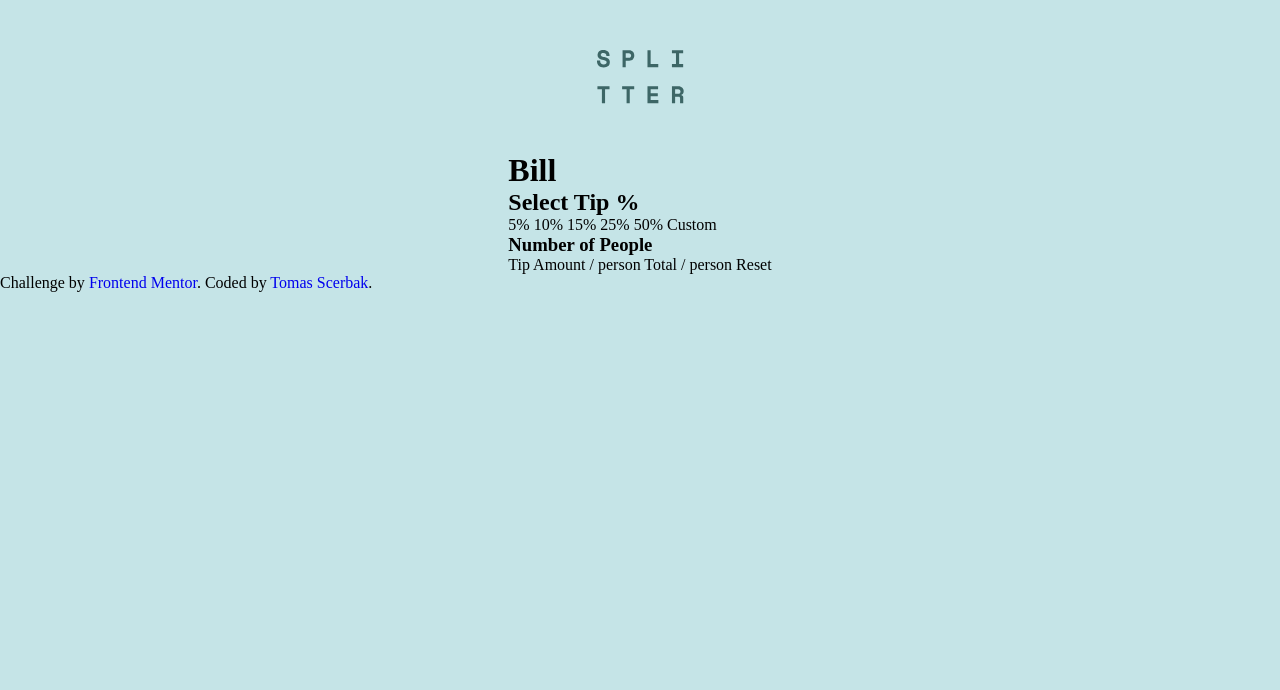
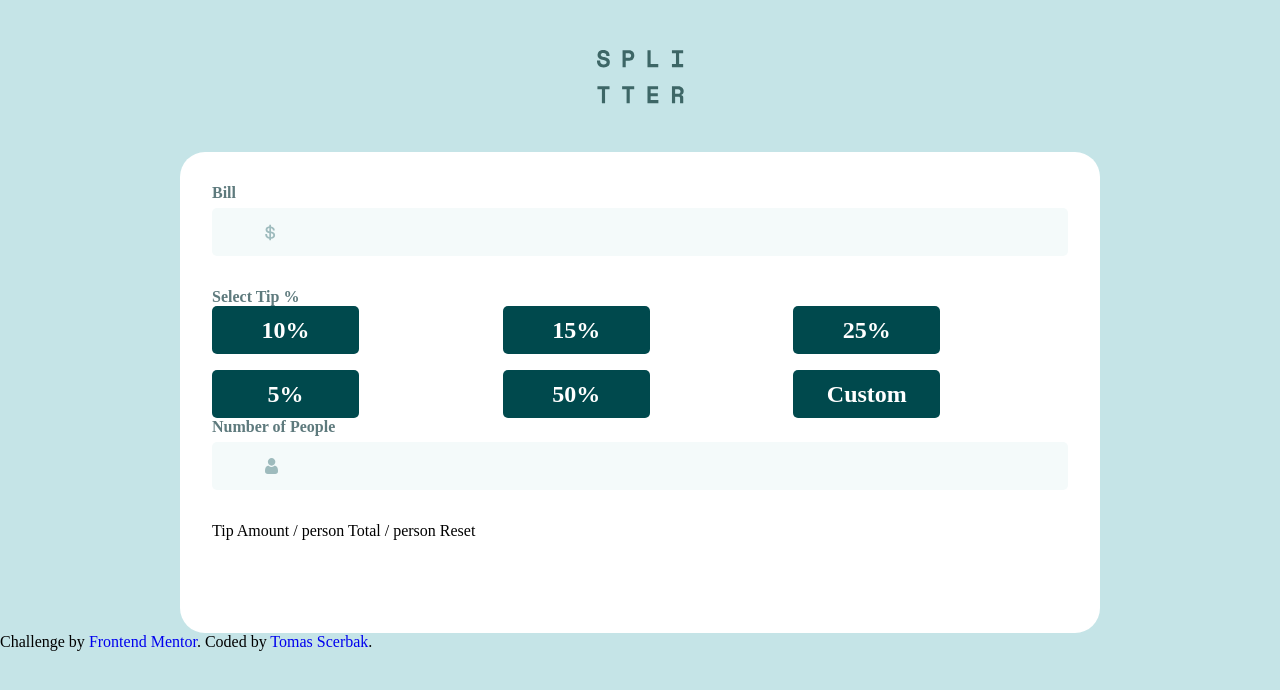
Before and after one commit to TomasScerbak/tip-calculator-app, a plain HTML site: page index.html in a window 1280 px wide. Drawn offline with Linux system fonts and the light colour scheme.

Commit message:
creating card

```diff
--- a/index.html
+++ b/index.html
@@ -25,11 +25,38 @@
       <div class="container">
         <img class="logo" src="images/logo.svg" alt="SPLITTER" />
         <div class="card">
-          <h1>Bill</h1>
-          <h2>Select Tip %</h2>
-          5% 10% 15% 25% 50% Custom
-          <h3>Number of People</h3>
-          Tip Amount / person Total / person Reset
+          <form action="#">
+            <div class="bill-wrapper">
+              <label class="bill-text" for="bill">Bill</label>
+              <div class="input-wrapper">
+                <img class="dollar" src="images/icon-dollar.svg" alt="dollar" />
+                <input dir="rtl" id="bill" type="text" />
+              </div>
+            </div>
+            <div class="tip-wrapper">
+              <label class="tip-text">Select Tip %</label>
+              <div class="buttons">
+                <button class="btn">10%</button>
+                <button class="btn">15%</button>
+                <button class="btn">25%</button>
+                <button class="btn">5%</button>
+                <button class="btn">50%</button>
+                <button class="btn btn--custom">Custom</button>
+              </div>
+            </div>
+            <div class="person-wrapper">
+              <label class="people-text" id="people">Number of People</label>
+              <div class="input-wrapper">
+                <img
+                  class="person-icon"
+                  src="images/icon-person.svg"
+                  alt="person icon"
+                />
+                <input dir="rtl" id="bill" type="text" />
+              </div>
+            </div>
+            Tip Amount / person Total / person Reset
+          </form>
         </div>
       </div>
       <div class="attribution">
--- /dev/null
+++ b/styles/_buttons.scss
@@ -0,0 +1,23 @@
+@import "./variables";
+@import "./typography";
+
+.buttons {
+  display: grid;
+  grid-template-rows: repeat(2, auto);
+  grid-template-columns: repeat(3, auto);
+  gap: 1.6rem;
+}
+
+.btn {
+  outline: none;
+  border: none;
+  background-color: $very-dark-cyan;
+  color: $white;
+  font-size: 2.4rem;
+  font-weight: 700;
+  font-family: ff-mono;
+  width: 14.7rem;
+  height: 4.8rem;
+  border-radius: 5px;
+  white-space: nowrap;
+}
--- a/styles/_typography.scss
+++ b/styles/_typography.scss
@@ -1,4 +1,5 @@
 /* Typography */
+@import "./variables";
 @import url("https://fonts.googleapis.com/css2?family=Space+Mono:wght@400;700&display=swap");
 
 $ff-Mono: "Space Mono", monospace;
@@ -14,3 +15,15 @@ a {
 li {
   list-style: none;
 }
+input {
+  border: none;
+  width: 100%;
+  height: 4.8rem;
+  padding: 1.5rem;
+  background-color: $very-light-grayish-cyan;
+  border-radius: 5px;
+  color: $very-dark-cyan;
+  font-size: 2.4rem;
+  font-weight: 700;
+  margin: 0.6rem 0 3.2rem 0;
+}
--- a/styles/styles.scss
+++ b/styles/styles.scss
@@ -2,6 +2,7 @@
 @import "./typography";
 @import "./variables";
 @import "./functions";
+@import "./buttons";
 
 body {
   font-family: ff-Mono;
@@ -19,3 +20,35 @@ body {
   margin-top: 5rem;
   margin-bottom: 4.8rem;
 }
+/* Card */
+.card {
+  padding: 3.2rem;
+  background-color: $white;
+  border-radius: 25px 25px 0 0;
+
+  @media screen and (min-width: 700px) {
+    width: 92rem;
+    height: 48.1rem;
+    border-radius: 25px;
+  }
+}
+.bill-wrapper,
+.tip-wrapper,
+.person-wrapper {
+  position: relative;
+  display: flex;
+  flex-direction: column;
+}
+.bill-text,
+.tip-text,
+.people-text {
+  color: $dark-grayish-cyan;
+  font-size: 1.6rem;
+  font-weight: 700;
+}
+.dollar,
+.person-icon {
+  position: absolute;
+  left: 6.19%;
+  top: 38%;
+}
```
Also changed, not shown: styles/styles.css, 1 other file.
